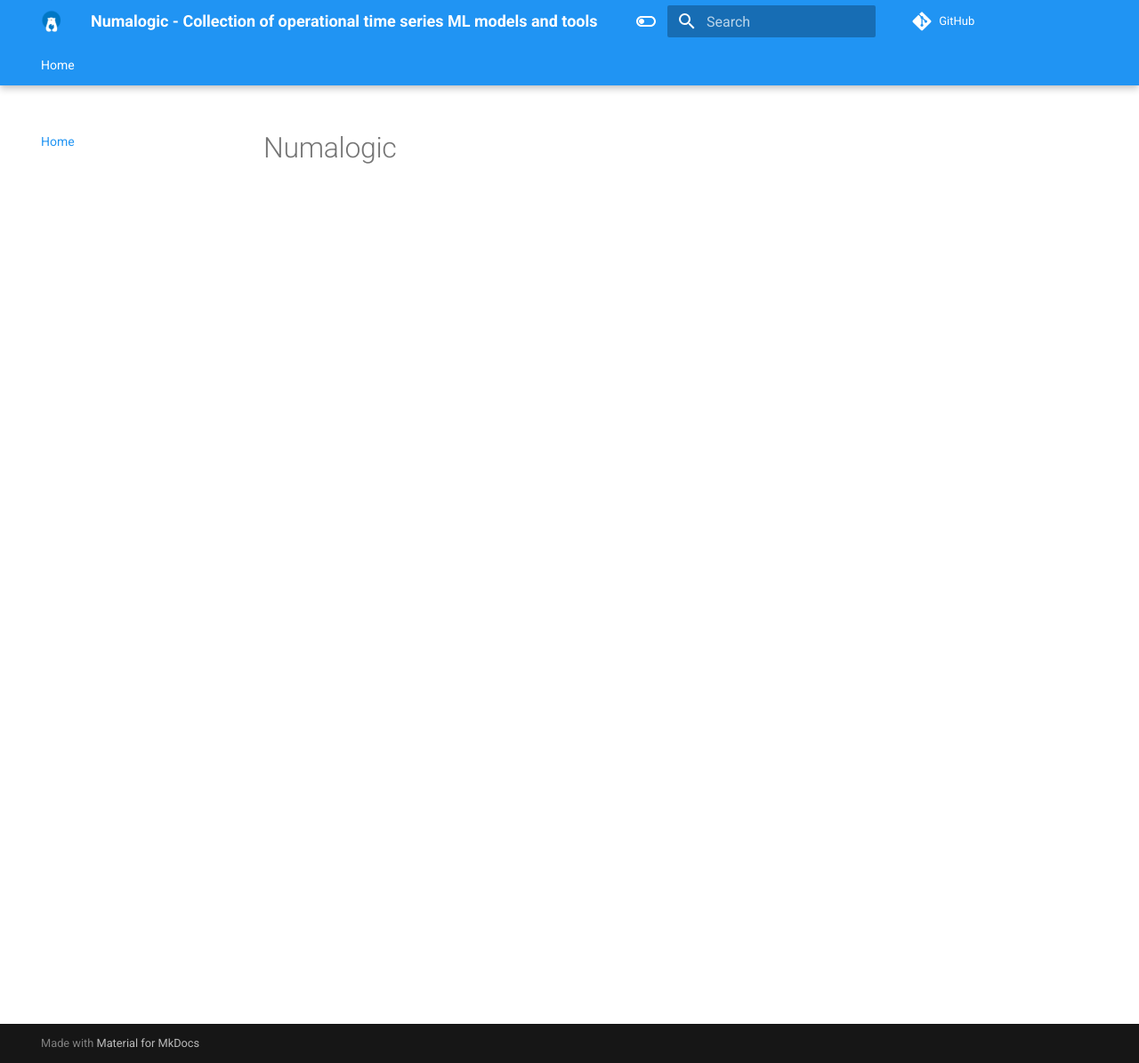
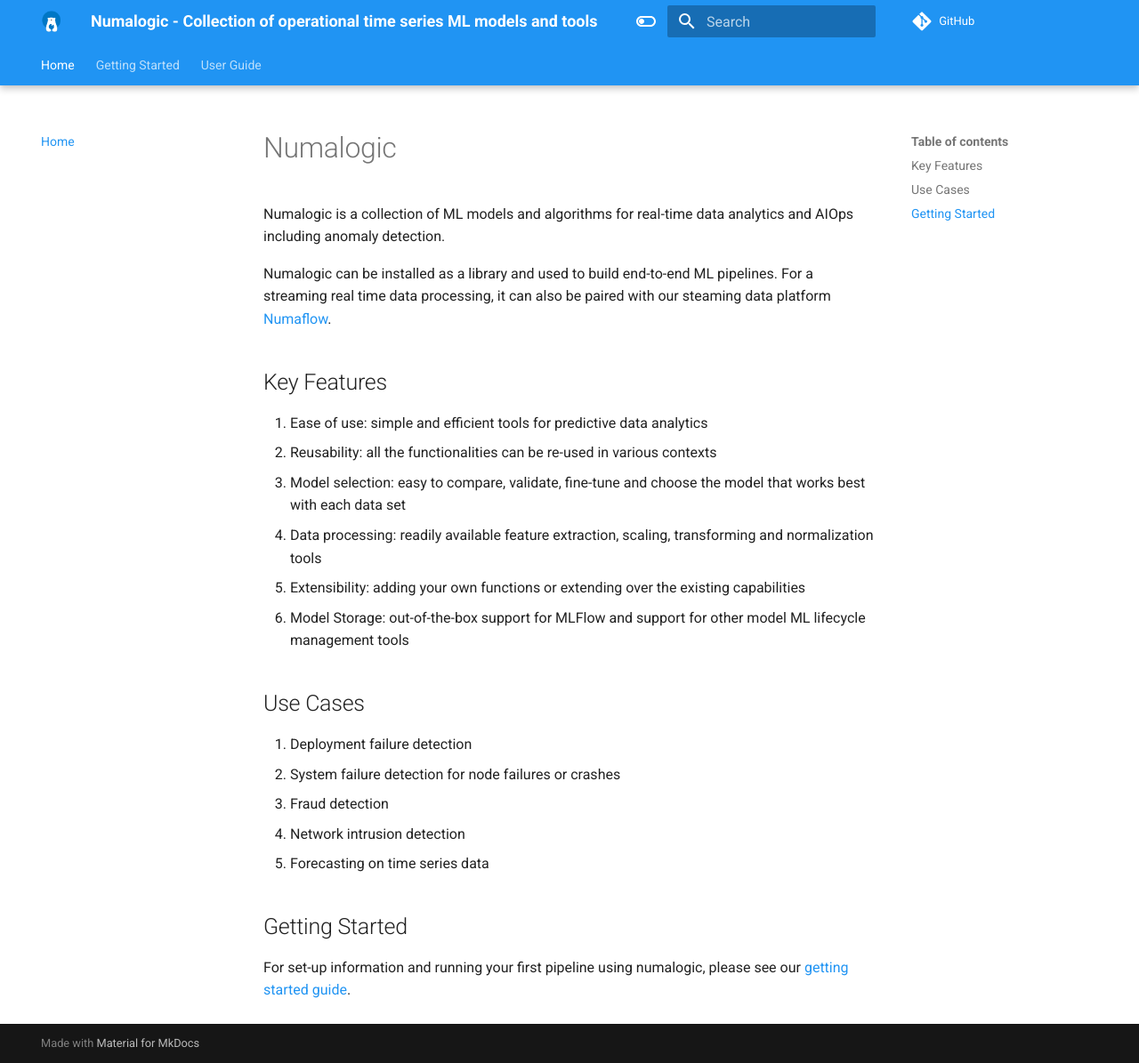
Before and after one commit to numaproj/numalogic, an MkDocs documentation site: the page built from docs/README.md, in a window 1280 px wide and 1195 px high. Shown: the whole window at 89% size. Built offline with MkDocs 1.6.1 and Material for MkDocs 9.7.7, drawn with Linux system fonts in a browser that asks for light colours; comment, search, counter and statistics services are not loaded.

```diff
--- a/docs/README.md
+++ b/docs/README.md
@@ -1 +1,26 @@
 # Numalogic
+
+
+Numalogic is a collection of ML models and algorithms for real-time data analytics and AIOps including anomaly detection.
+
+Numalogic can be installed as a library and used to build end-to-end ML pipelines. For a streaming real time data processing, it can also be paired with our steaming data platform [Numaflow](https://numaflow.numaproj.io/).
+
+## Key Features
+
+1. Ease of use: simple and efficient tools for predictive data analytics
+2. Reusability: all the functionalities can be re-used in various contexts
+3. Model selection: easy to compare, validate, fine-tune and choose the model that works best with each data set
+4. Data processing: readily available feature extraction, scaling, transforming and normalization tools
+5. Extensibility: adding your own functions or extending over the existing capabilities
+6. Model Storage: out-of-the-box support for MLFlow and support for other model ML lifecycle management tools
+
+## Use Cases
+1. Deployment failure detection
+2. System failure detection for node failures or crashes
+3. Fraud detection
+4. Network intrusion detection
+5. Forecasting on time series data
+
+## Getting Started
+
+For set-up information and running your first pipeline using numalogic, please see our [getting started guide](./quick-start.md).
--- a/mkdocs.yml
+++ b/mkdocs.yml
@@ -36,3 +36,7 @@ markdown_extensions:
       permalink: true
 nav:
   - Home: README.md
+  - Getting Started:
+      - quick-start.md
+  - User Guide:
+      - data-generator.md
```
Also changed, not shown: README.md (+8 -43 lines), docs/data-generator.md (added, +62 -0 lines), docs/quick-start.md (added, +28 -0 lines), docs/assets/anomaly_score.png (renamed from images/anomaly_score.png), docs/assets/outliers.png (renamed from images/outliers.png), docs/assets/recon.png (renamed from images/recon.png), docs/assets/train_test.png (renamed from images/train_test.png), 1 other file.
